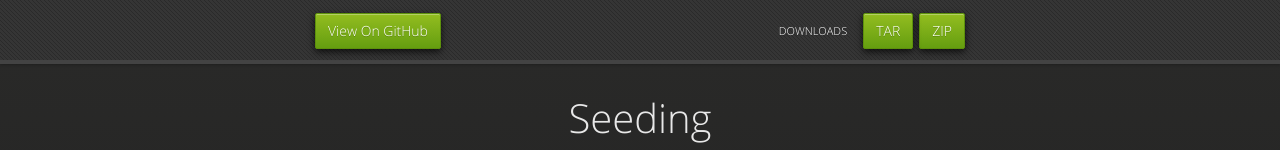
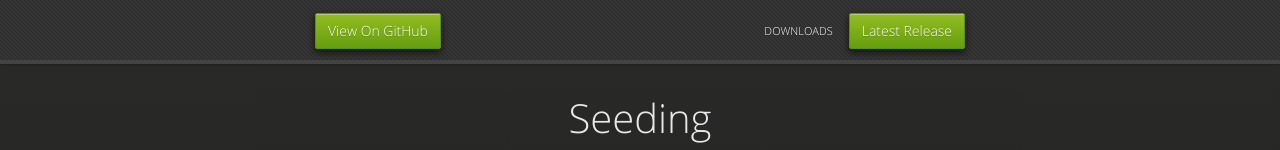
Before and after one commit to Pure-Battlefield/Seeding, a plain HTML site: page index.html in a window 1280 px wide. Shown: the top 150 px of the page. Drawn offline with nearby package versions, Linux system fonts and the light colour scheme.

Commit message:
Added links to releases.

```diff
--- a/index.html
+++ b/index.html
@@ -21,8 +21,7 @@
       <div id="header">
         <nav>
           <li class="fork"><a href="https://github.com/Pure-Battlefield/Seeding">View On GitHub</a></li>
-          <li class="downloads"><a href="https://github.com/Pure-Battlefield/Seeding/zipball/master">ZIP</a></li>
-          <li class="downloads"><a href="https://github.com/Pure-Battlefield/Seeding/tarball/master">TAR</a></li>
+          <li class="downloads"><a href="https://github.com/Pure-Battlefield/Seeding/releases">Latest Release</a></li>
           <li class="title">DOWNLOADS</li>
         </nav>
       </div><!-- end header -->
```
